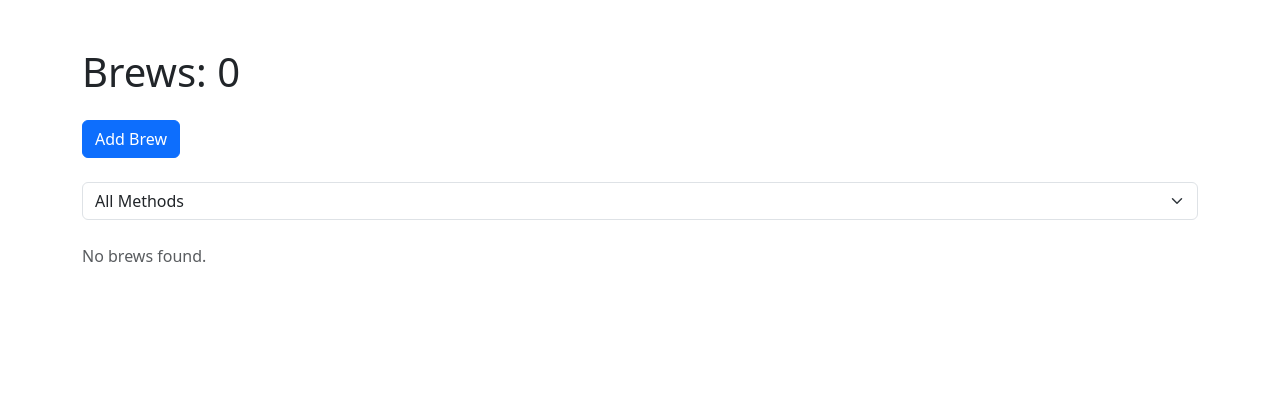
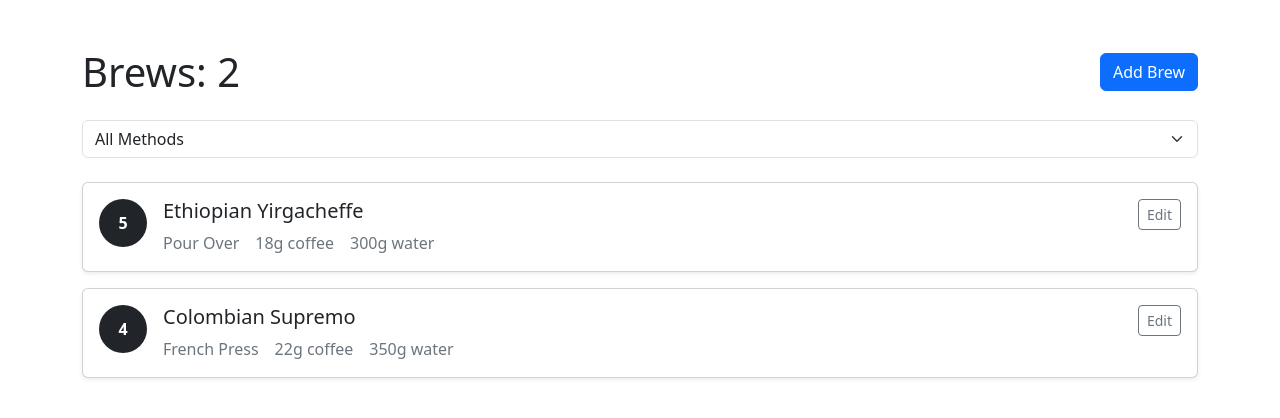
Before and after one commit to Sangiwe/coffee-brew-log, a React app in the folder frontend/: page / in a window 1280 px wide. Shown: the top 418 px of the page. Built offline with nearby package versions, Linux system fonts and the light colour scheme; the HTML template or start-up script is replaced by a standard one.

Commit message:
Render dynamic brew list with React state

```diff
--- a/frontend/src/App.jsx
+++ b/frontend/src/App.jsx
@@ -1,15 +1,33 @@
+import { useState } from "react";
 import Header from "./components/Header";
 import AddButton from "./components/AddButton";
 import FilterDropdown from "./components/FilterDropdown";
 import BrewList from "./components/BrewList";
 
 function App() {
+  const [brews] = useState([
+    {
+      id: 1,
+      beans: "Ethiopian Yirgacheffe",
+      method: "Pour Over",
+      coffee_grams: 18,
+      water_grams: 300,
+      rating: 5,
+    },
+    {
+      id: 2,
+      beans: "Colombian Supremo",
+      method: "French Press",
+      coffee_grams: 22,
+      water_grams: 350,
+      rating: 4,
+    },
+  ]);
+
   return (
-    <div className="container mt-5">
-
-      <Header />
-
-      <div className="my-4">
+    <div className="container py-5">
+      <div className="d-flex flex-column flex-sm-row justify-content-between align-items-sm-center gap-3 mb-4">
+        <Header brewCount={brews.length} />
         <AddButton />
       </div>
 
@@ -17,8 +35,7 @@ function App() {
         <FilterDropdown />
       </div>
 
-      <BrewList />
-
+      <BrewList brews={brews} />
     </div>
   );
 }
--- /dev/null
+++ b/frontend/src/components/BrewCard.jsx
@@ -0,0 +1,35 @@
+function BrewCard({ brew }) {
+  return (
+    <div className="card mb-3 shadow-sm">
+      <div className="card-body">
+        <div className="d-flex align-items-start gap-3">
+          <div
+            className="d-flex align-items-center justify-content-center rounded-circle bg-dark text-white fw-bold"
+            style={{ width: "48px", height: "48px", flexShrink: 0 }}
+          >
+            {brew.rating}
+          </div>
+
+          <div className="flex-grow-1">
+            <h2 className="h5 mb-2">{brew.beans}</h2>
+
+            <div className="d-flex flex-wrap gap-3 text-secondary">
+              <span>{brew.method}</span>
+              <span>{brew.coffee_grams}g coffee</span>
+              <span>{brew.water_grams}g water</span>
+            </div>
+          </div>
+
+          <button
+            type="button"
+            className="btn btn-sm btn-outline-secondary"
+          >
+            Edit
+          </button>
+        </div>
+      </div>
+    </div>
+  );
+}
+
+export default BrewCard;
--- a/frontend/src/components/BrewList.jsx
+++ b/frontend/src/components/BrewList.jsx
@@ -1,9 +1,17 @@
-function BrewList() {
-    return (
-        <p className="text-muted">
-            No brews found.
-        </p>
-    );
+import BrewCard from "./BrewCard";
+
+function BrewList({ brews }) {
+  if (brews.length === 0) {
+    return <p className="text-muted">No brews found.</p>;
+  }
+
+  return (
+    <div>
+      {brews.map((brew) => (
+        <BrewCard key={brew.id} brew={brew} />
+      ))}
+    </div>
+  );
 }
 
 export default BrewList;
--- a/frontend/src/components/Header.jsx
+++ b/frontend/src/components/Header.jsx
@@ -1,6 +1,6 @@
-function Header() {
+function Header({ brewCount }) {
     return (
-        <h1>Brews: 0</h1>
+        <h1 className="mb-0">Brews: {brewCount}</h1>
     );
 }
 
```
